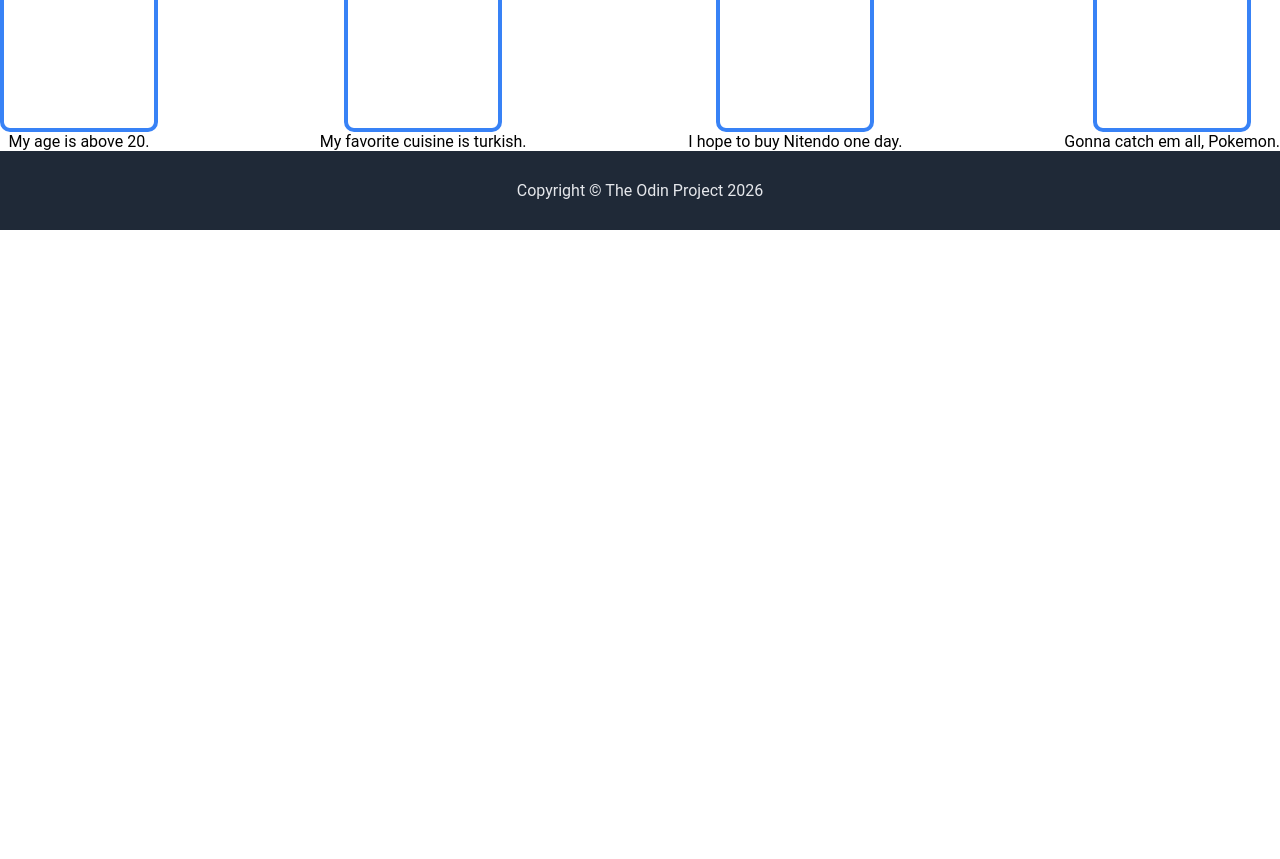
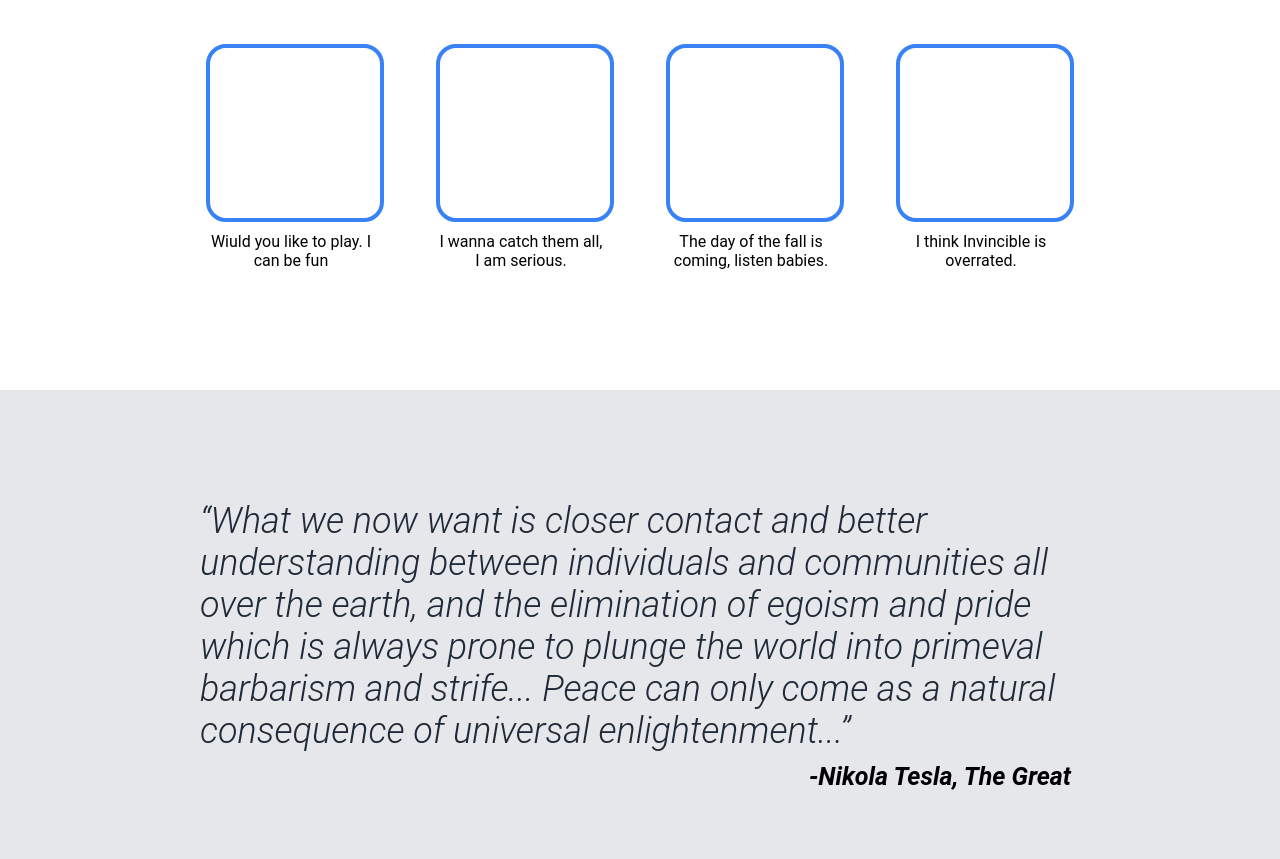
Before and after one commit to horiyom61/landing-page, a plain HTML site: page index.html in a window 1280 px wide. Shown: the part 686-1545 px from the top of the page. Before the commit the page ends 916 px from the top, so only its background shows below. Drawn offline with Linux system fonts and the light colour scheme.

Commit message:
card and qoute sction completed

```diff
--- a/index.html
+++ b/index.html
@@ -34,30 +34,40 @@
     <section class="info">
         <p class="info-title">Some Info About Me.</p>
 
-        <div class="cards">
+    <div class="cards">
+
         <div class="container">
             <div class="card"></div>
-            <div><p>My age is above 20.</p></div>
+            <p class="text">Wiuld you like to play. I can be fun</p>
         </div>
 
 
         <div class="container">
             <div class="card"></div>
-            <div><p>My favorite cuisine is turkish.</p></div>
+            <p class="text">I wanna catch them all, I am serious.</p>
         </div>
 
 
         <div class="container">
             <div class="card"></div>
-            <div><p>I hope to buy Nitendo one day.</p></div>
+            <p class="text">The day of the fall is coming, listen babies.</p>
         </div>
 
 
         <div class="container">
             <div class="card"></div>
-            <div><p>Gonna catch em all, Pokemon.</p></div>
+            <p class="text">I think Invincible is overrated.</p>
         </div>
+    </div>
+    </section>
+
+    <section class="qoute">
+
+        <div class="tesla">
+            <blockquote>“What we now want is closer contact and better understanding between individuals and communities all over the earth, and the elimination of egoism and pride which is always prone to plunge the world into primeval barbarism and strife... Peace can only come as a natural consequence of universal enlightenment...”</blockquote>
+            <cite>-Nikola Tesla, The Great</cite>
         </div>
+
 
     </section>
 
--- a/style.css
+++ b/style.css
@@ -4,6 +4,7 @@ body {
     min-height: 100vh;
     display: flex;
     flex-direction: column;
+    padding: 0;
 }
 
 /* hero section */
@@ -99,31 +100,67 @@ button {
     display: flex;
     justify-content: center;
     align-items: center;
-    margin-top: 40px;
+    margin-top: 60px;
+    margin-bottom: 60px;
+    font-weight: bold;
 }
 
 .cards {
     display: flex;
-    justify-content: space-between;
+    justify-content: center;
     align-items: center;
-}
-
-.container {
-   display: flex;
-   flex-direction: column;
-   justify-content: center;
-   align-items: center;
+    gap: 52px;
 }
 
 .card {
     border: 4px solid #3882F6;
-    width: 150px;
-    height: 160px;
-    border-radius: 10px;
+    width: 170px;
+    height: 170px;
+    border-radius: 20px;
+    display: flex;
+    flex-direction: column;
+    justify-content: center;
+    align-items: center;
+}
+
+.text {
+    text-align: center;
+    width: 170px;
+    margin-top: 10px;
+    margin-bottom: 120px;
+}
+
+/* qoute section */
+
+.qoute {
+    background-color: #E5E7EB;
+    display: flex;
+    justify-content: center;
+    align-items: center;
+}
+
+.tesla {
+    display: flex;
+    flex-direction: column;
+    justify-content: center;
+    align-items: center;
+    width: 900px;
+    height: 500px;
 
 }
 
-.text {
+blockquote {
+    font-size: 36px;
+    color: #1F2937;
+    font-weight: 300;
+    margin: 10px;
+    font-style: italic;
+}
+
+cite {
+    font-size: 25px;
+    margin-left: 600px;
+    font-weight: bold;
 }
 
 
```
